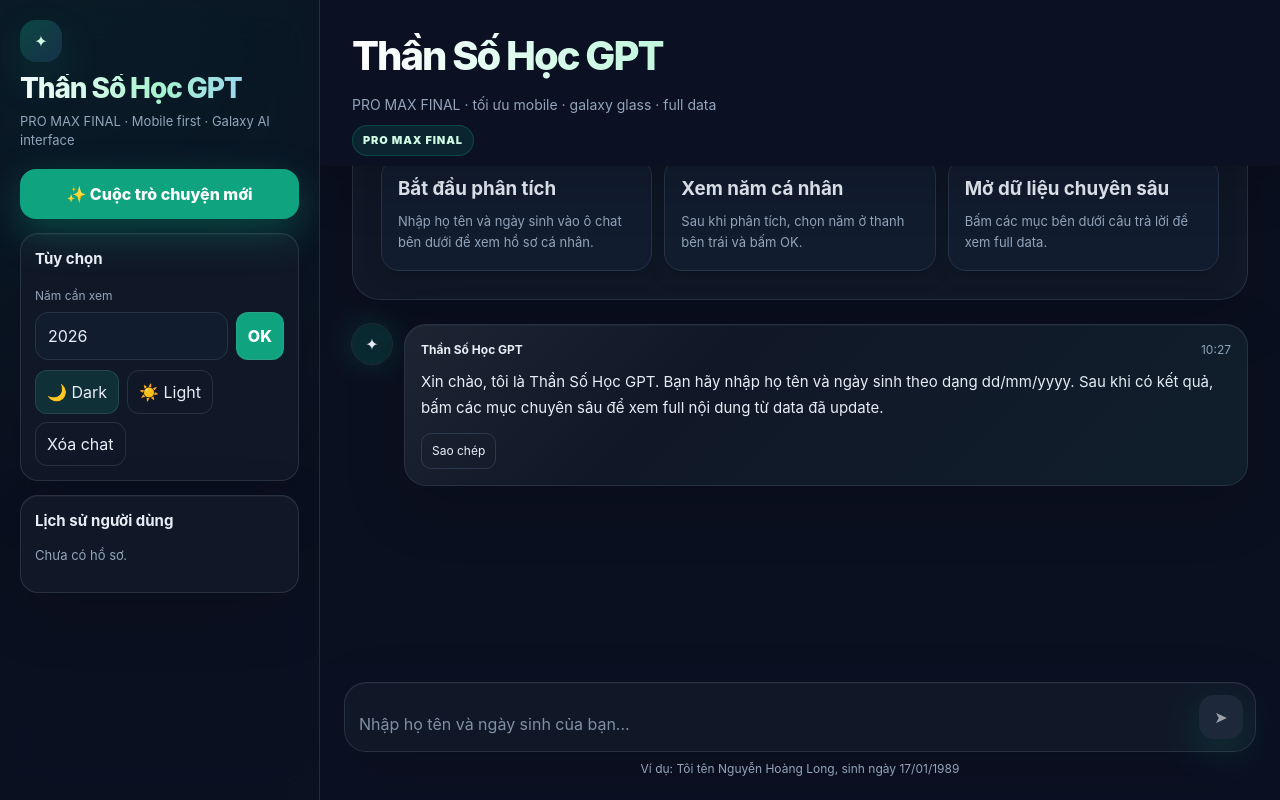
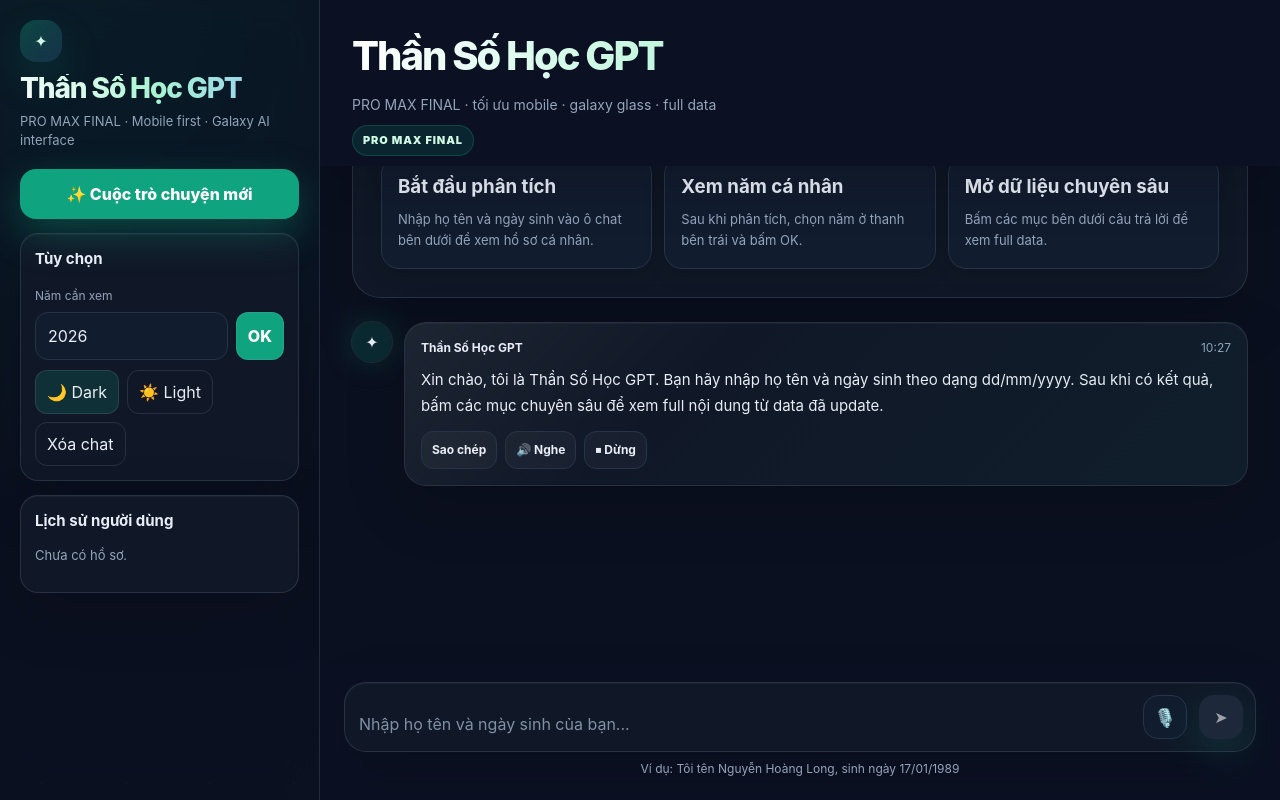
Before and after one commit to 88cocapepsi/than-so-hoc-gpt, a React (Vite) app: page / in a window 1280 px wide. Built offline with nearby package versions, Linux system fonts and the light colour scheme.

Commit message:
feat: add audio reply and voice input

```diff
--- a/src/App.jsx
+++ b/src/App.jsx
@@ -227,6 +227,40 @@ button{touch-action:manipulation}
 @media(max-width:560px){.sidebar{padding:12px}.row{display:grid;grid-template-columns:1fr 1fr;gap:7px}.row .mini-btn:last-child{grid-column:1 / -1}.side-card:nth-of-type(3){max-height:220px;overflow:auto}.header h2{font-size:25px!important}.hero h1{font-size:30px!important}.metrics-row{grid-template-columns:repeat(2,1fr)!important}.ts-card{min-height:68px;padding:9px}.ts-card-value{font-size:21px!important}.birth-cell{min-height:54px}.msg{padding:12px!important}.pro-panel{padding:12px}.advanced-btn small{font-size:11px}}
 @media(max-width:390px){.metrics-row{grid-template-columns:1fr!important}.header h2{font-size:23px!important}.hero h1{font-size:27px!important}.msg-text,.full-data-text{font-size:13.5px!important}.input-box{padding:8px;border-radius:18px}.send{width:40px;height:40px}}
 @media(prefers-reduced-motion:reduce){.app:before,.app:after,.msg{animation:none!important}.ts-card,.birth-cell,.arrow-chip,.timeline-item,.advanced-btn,.hero-card,.history-item,.prompt-btn,.mini-btn{transition:none!important}}
+
+/* ===================== AUDIO / VOICE CONTROLS ===================== */
+.audio-actions{display:flex;gap:8px;flex-wrap:wrap;margin-top:12px;position:relative;z-index:2}
+.voice-btn,.mic-btn{
+  min-height:38px;
+  border:1px solid rgba(148,163,184,.22);
+  border-radius:12px;
+  padding:8px 10px;
+  cursor:pointer;
+  background:rgba(255,255,255,.035);
+  color:inherit;
+  font-size:12px;
+  font-weight:700;
+  transition:transform .16s ease, background .16s ease, border-color .16s ease;
+}
+.voice-btn:hover,.mic-btn:hover{background:rgba(255,255,255,.075);border-color:rgba(16,163,127,.45);transform:translateY(-1px)}
+.mic-btn{
+  width:44px;
+  height:44px;
+  flex-shrink:0;
+  padding:0;
+  font-size:18px;
+  border-radius:15px;
+}
+.mic-btn.listening{
+  background:linear-gradient(135deg,rgba(239,68,68,.9),rgba(16,163,127,.85));
+  color:#fff;
+  animation:micPulse 1.2s ease-in-out infinite;
+}
+@keyframes micPulse{0%,100%{box-shadow:0 0 0 0 rgba(239,68,68,.32)}50%{box-shadow:0 0 0 8px rgba(239,68,68,0)}}
+@media(max-width:900px){
+  .audio-actions{gap:7px;margin-top:10px}
+  .voice-btn{min-height:36px;font-size:11.5px;padding:7px 9px}
+}
 `;
 
 function makeId(prefix = "id") {
@@ -612,6 +646,46 @@ Lưu ý: phần này đang hiển thị theo logic tính toán. Nếu anh có fi
   }
 }
 
+
+function cleanSpeechText(text = "") {
+  return String(text)
+    .replace(/[★✦◆◇▪︎•●]/g, " ")
+    .replace(/[━─]+/g, " ")
+    .replace(/\s+/g, " ")
+    .trim();
+}
+
+function speakText(text) {
+  if (typeof window === "undefined" || !("speechSynthesis" in window)) {
+    alert("Trình duyệt này chưa hỗ trợ đọc audio.");
+    return;
+  }
+
+  window.speechSynthesis.cancel();
+
+  const utterance = new SpeechSynthesisUtterance(cleanSpeechText(text));
+  utterance.lang = "vi-VN";
+  utterance.rate = 0.95;
+  utterance.pitch = 1;
+  utterance.volume = 1;
+
+  const voices = window.speechSynthesis.getVoices?.() || [];
+  const vietnameseVoice =
+    voices.find((voice) => voice.lang?.toLowerCase().startsWith("vi")) ||
+    voices.find((voice) => voice.name?.toLowerCase().includes("vietnam")) ||
+    null;
+
+  if (vietnameseVoice) utterance.voice = vietnameseVoice;
+
+  window.speechSynthesis.speak(utterance);
+}
+
+function stopSpeak() {
+  if (typeof window !== "undefined" && "speechSynthesis" in window) {
+    window.speechSynthesis.cancel();
+  }
+}
+
 function formatTime(iso) {
   return new Date(iso).toLocaleTimeString("vi-VN", { hour: "2-digit", minute: "2-digit" });
 }
@@ -827,9 +901,17 @@ function Message({ message, theme, onCopy, onAdvancedSelect }) {
         {isSecondaryMenu && <SecondaryButtons profile={message.profile} onSelect={onAdvancedSelect} theme={theme} />}
 
         {!isUser && (
-          <button className="copy-btn" style={{ color: theme.text, borderColor: theme.border }} onClick={() => onCopy(message.content)}>
-            Sao chép
-          </button>
+          <div className="audio-actions">
+            <button className="voice-btn" style={{ color: theme.text, borderColor: theme.border }} onClick={() => onCopy(message.content)}>
+              Sao chép
+            </button>
+            <button className="voice-btn" style={{ color: theme.text, borderColor: theme.border }} onClick={() => speakText(message.content)}>
+              🔊 Nghe
+            </button>
+            <button className="voice-btn" style={{ color: theme.text, borderColor: theme.border }} onClick={stopSpeak}>
+              ⏹ Dừng
+            </button>
+          </div>
         )}
       </div>
       {isUser && <div className="avatar user promax-avatar" style={{ background: theme.panel }}>👤</div>}
@@ -875,6 +957,8 @@ export default function App() {
   const [typing, setTyping] = useState(false);
   const textareaRef = useRef(null);
   const endRef = useRef(null);
+  const recognitionRef = useRef(null);
+  const [isListening, setIsListening] = useState(false);
   const theme = settings.themeMode === "light" ? lightTheme : darkTheme;
 
   useEffect(() => localStorage.setItem(STORAGE_KEY, JSON.stringify(messages)), [messages]);
@@ -890,6 +974,17 @@ export default function App() {
     textareaRef.current.style.height = "auto";
     textareaRef.current.style.height = `${Math.min(textareaRef.current.scrollHeight, 220)}px`;
   }, [input]);
+
+  useEffect(() => {
+    return () => {
+      stopSpeak();
+      try {
+        recognitionRef.current?.stop?.();
+      } catch {
+        // ignore cleanup errors
+      }
+    };
+  }, []);
 
   async function copyText(text) {
     try {
@@ -1041,6 +1136,55 @@ Nếu muốn xem lại toàn bộ hồ sơ với năm ${settings.yearView}, anh
         profile: null,
       },
     ]);
+  }
+
+  function startVoiceInput() {
+    const SpeechRecognition = window.SpeechRecognition || window.webkitSpeechRecognition;
+
+    if (!SpeechRecognition) {
+      alert("Trình duyệt này chưa hỗ trợ nhập giọng nói. Anh nên dùng Chrome trên Android hoặc Chrome/Edge trên máy tính.");
+      return;
+    }
+
+    if (isListening) {
+      try {
+        recognitionRef.current?.stop?.();
+      } catch {
+        // ignore stop errors
+      }
+      setIsListening(false);
+      return;
+    }
+
+    const recognition = new SpeechRecognition();
+    recognitionRef.current = recognition;
+    recognition.lang = "vi-VN";
+    recognition.interimResults = false;
+    recognition.continuous = false;
+    recognition.maxAlternatives = 1;
+
+    recognition.onstart = () => setIsListening(true);
+
+    recognition.onerror = () => {
+      setIsListening(false);
+      alert("Chưa nghe được giọng nói. Anh kiểm tra quyền micro rồi thử lại.");
+    };
+
+    recognition.onend = () => setIsListening(false);
+
+    recognition.onresult = (event) => {
+      const transcript = Array.from(event.results)
+        .map((result) => result[0]?.transcript || "")
+        .join(" ")
+        .trim();
+
+      if (!transcript) return;
+
+      setInput(transcript);
+      setTimeout(() => send(transcript), 120);
+    };
+
+    recognition.start();
   }
 
   function resetChat() {
@@ -1195,6 +1339,15 @@ Nếu muốn xem lại toàn bộ hồ sơ với năm ${settings.yearView}, anh
                     }
                   }}
                 />
+                <button
+                  className={`mic-btn ${isListening ? "listening" : ""}`}
+                  style={{ color: "#fff", borderColor: isListening ? theme.danger : theme.border, background: isListening ? theme.danger : theme.panel }}
+                  title="Nói để nhập nội dung"
+                  type="button"
+                  onClick={startVoiceInput}
+                >
+                  {isListening ? "●" : "🎙️"}
+                </button>
                 <button className="send" style={{ background: input.trim() ? theme.accent : theme.border }} disabled={!input.trim()} onClick={() => send()}>
                   ➤
                 </button>
```
